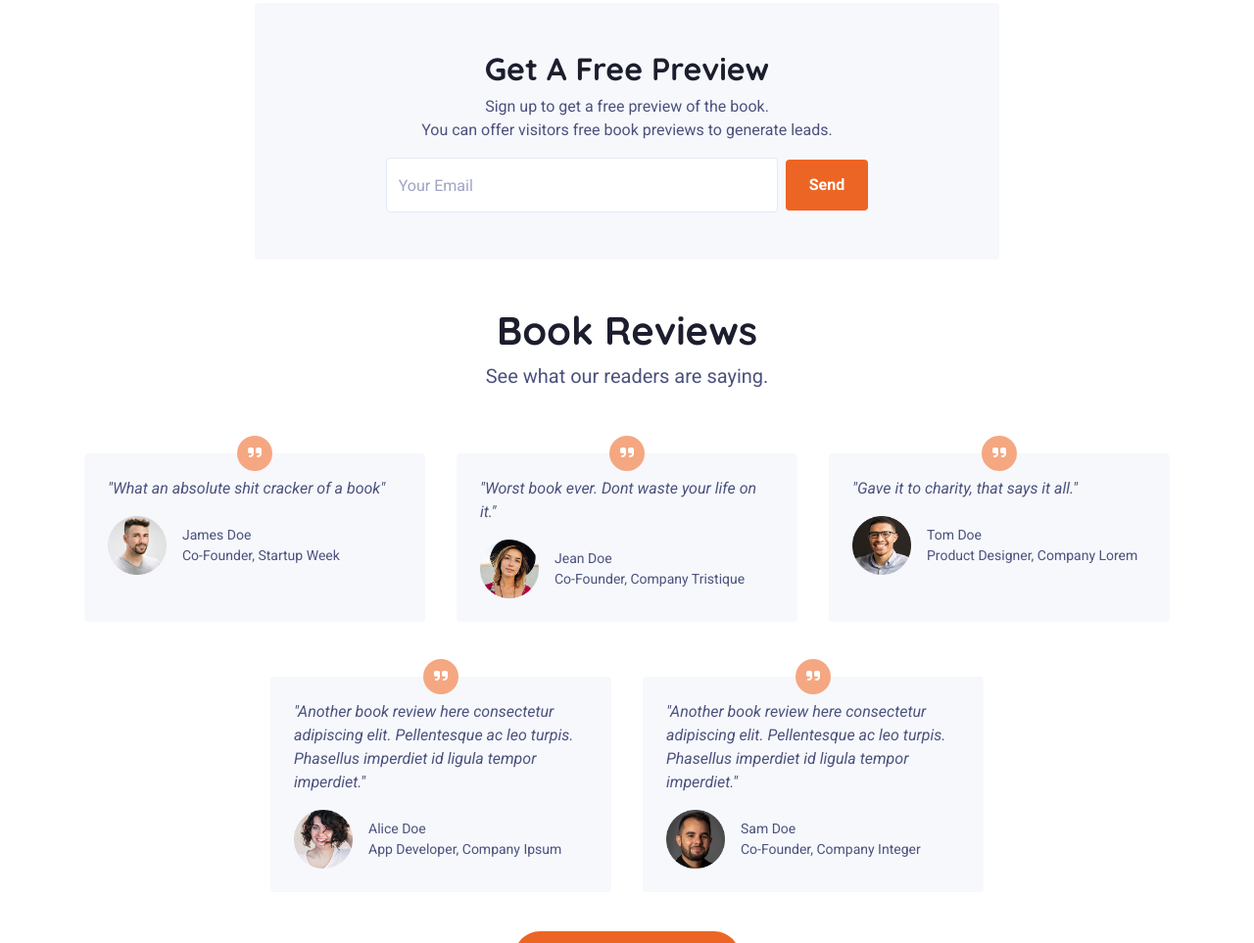
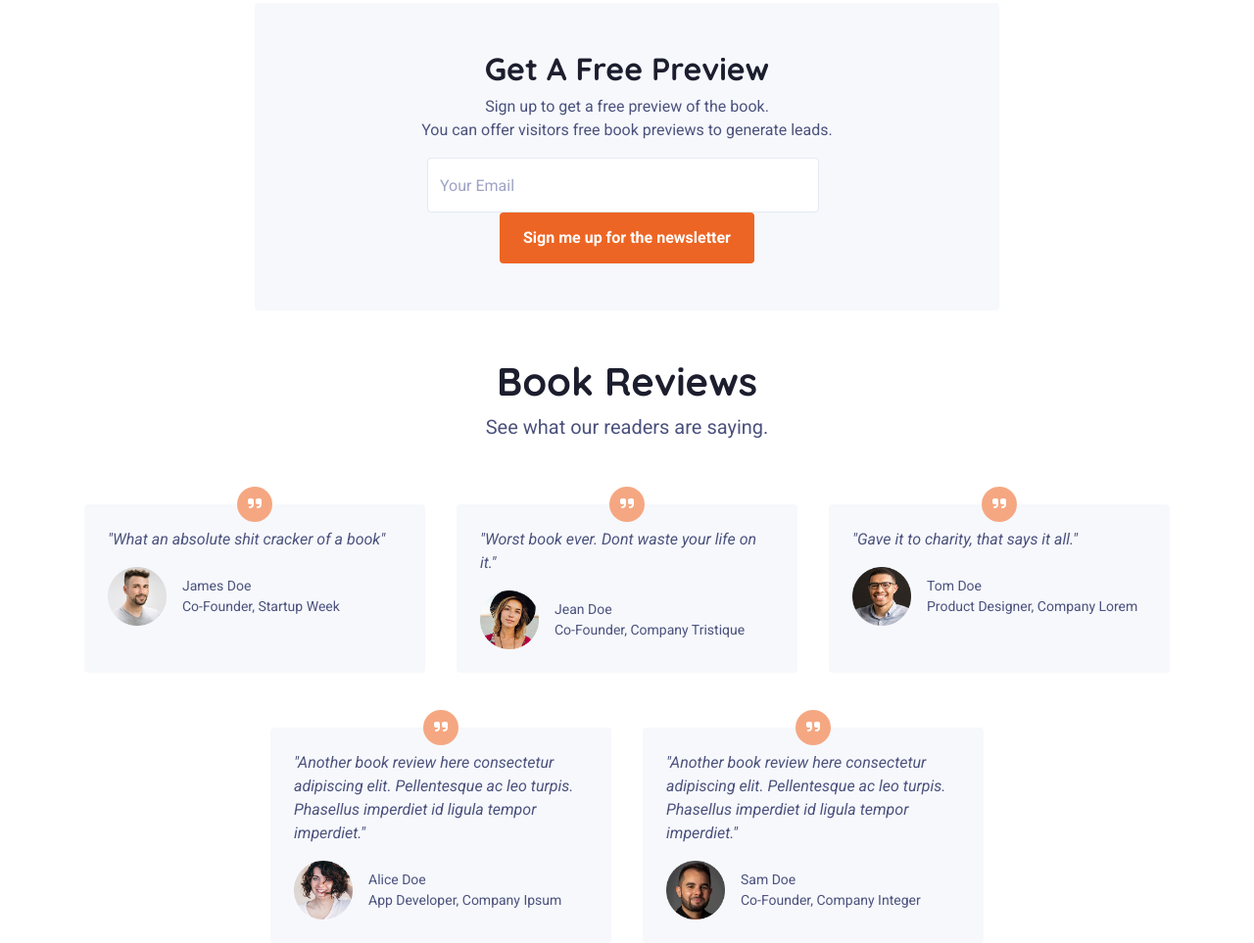
Before and after one commit to LSMorty/LSMorty.github.io, a plain HTML site: page index.html in a window 1280 px wide. Shown: the part 2872-3835 px from the top of the page at 98% size. Drawn offline with Linux system fonts and the light colour scheme.

Commit message:
Update index.html

```diff
--- a/index.html
+++ b/index.html
@@ -283,7 +283,7 @@ height="0" width="0" style="display:none;visibility:hidden"></iframe></noscript>
 							<label for="email" class="sr-only">Email</label>
 							<input type="email" class="form-control " id="email" placeholder="Your Email">
 						</div>
-						<button type="submit" class="btn btn-primary btn-submit mb-3 mb-md-0">Send</button>
+						<button type="submit" class="btn btn-primary btn-submit mb-3 mb-md-0">Sign me up for the newsletter</button>
 					</form>
 			    </div><!--//form-wrapper-->
 		    </div><!--//lead-form-wrapper-->
```
